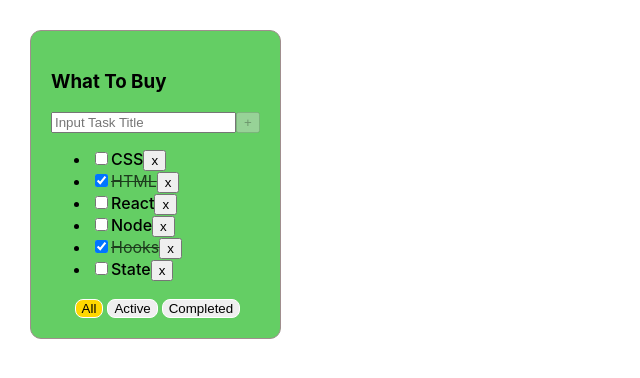
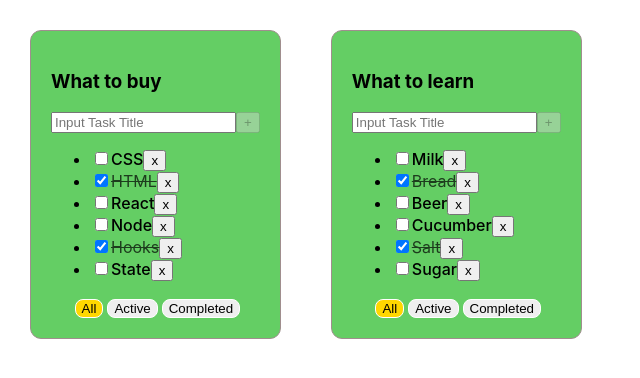
Before and after one commit to Indifferent98/-toDoListSoloMain, a React (Create React App) app: page / in a window 1280 px wide. Shown: the top 378 px of the page, without its empty margins (0-640 px from the left). Built offline with nearby package versions, Linux system fonts and the light colour scheme.

Commit message:
ref func for more TDL

```diff
--- a/src/App.tsx
+++ b/src/App.tsx
@@ -4,27 +4,75 @@ import { ToDoList, filterType, tasksType } from "./components/ToDoList";
 import { v1 } from "uuid";
 
 function App(): JSX.Element {
-  const [task, setTask] = useState([
-    { id: v1(), titleTask: "CSS", isDone: false },
-    { id: v1(), titleTask: "HTML", isDone: true },
-    { id: v1(), titleTask: "React", isDone: false },
-    { id: v1(), titleTask: "Node", isDone: false },
-    { id: v1(), titleTask: "Hooks", isDone: true },
-    { id: v1(), titleTask: "State", isDone: false },
+  const toDoListId_1 = v1();
+  const toDoListId_2 = v1();
+  type toDolistType = {
+    id: string;
+
+    title: string;
+    filter: filterType;
+  };
+  type tasksType = {
+    id: string;
+    isDone: boolean;
+    title: string;
+  };
+  type useStateToDoListType = {
+    [id: string]: tasksType[];
+  };
+  const [toDoList, setToDoList] = useState<toDolistType[]>([
+    {
+      id: toDoListId_1,
+      filter: "all",
+      title: "What to buy",
+    },
+    {
+      filter: "all",
+      id: toDoListId_2,
+      title: "What to learn",
+    },
   ]);
-  const removeTask = (id: string) => {
-    setTask(task.filter((t) => t.id !== id));
+  const [task, setTask] = useState<useStateToDoListType>({
+    [toDoListId_1]: [
+      { id: v1(), title: "CSS", isDone: false },
+      { id: v1(), title: "HTML", isDone: true },
+      { id: v1(), title: "React", isDone: false },
+      { id: v1(), title: "Node", isDone: false },
+      { id: v1(), title: "Hooks", isDone: true },
+      { id: v1(), title: "State", isDone: false },
+    ],
+    [toDoListId_2]: [
+      { id: v1(), title: "Milk", isDone: false },
+      { id: v1(), title: "Bread", isDone: true },
+      { id: v1(), title: "Beer", isDone: false },
+      { id: v1(), title: "Cucumber", isDone: false },
+      { id: v1(), title: "Salt", isDone: true },
+      { id: v1(), title: "Sugar", isDone: false },
+    ],
+  });
+  const removeTask = (id: string, toDoListId: string) => {
+    setTask({
+      ...task,
+      [toDoListId]: task[toDoListId].filter((t) => t.id !== id),
+    });
   };
-  const changeCeckboxStatus = (taskId: string, taskIsDone: boolean) => {
-    setTask(
-      task.map((t) => (t.id === taskId ? { ...t, isDone: taskIsDone } : t))
-    );
+  const changeCeckboxStatus = (
+    taskId: string,
+    taskIsDone: boolean,
+    toDoListId: string
+  ) => {
+    setTask({
+      ...task,
+      [toDoListId]: task[toDoListId].map((t) =>
+        t.id === taskId ? { ...t, isDone: taskIsDone } : t
+      ),
+    });
   };
-  const addTask = (title: string) => {
-    const newTitle = { id: v1(), titleTask: title, isDone: false };
-    setTask([newTitle, ...task]);
+  const addTask = (title: string, toDoListId: string) => {
+    const newTitle = { id: v1(), title: title, isDone: false };
+    setTask({ ...task, [toDoListId]: [newTitle, ...task[toDoListId]] });
   };
-  const [filter, setFilter] = useState<filterType>("all");
+  // const [filter, setFilter] = useState<filterType>("all");
 
   // if (filter === "all") {
   //   filtredTask = task;
@@ -35,38 +83,47 @@ function App(): JSX.Element {
   // if (filter === "completed") {
   //   filtredTask = task.filter((t) => t.isDone === true);
   // }
+
+  const applicationToDoLists = toDoList.map((t) => {
     const getFiltredTaskForRender = (
       taskList: tasksType[],
       filterValue: filterType
     ) => {
       switch (filterValue) {
         case "active":
-        return (filtredTask = taskList.filter((t) => !t.isDone));
+          return taskList.filter((t) => !t.isDone);
         case "completed":
-        return (filtredTask = taskList.filter((t) => t.isDone));
+          return taskList.filter((t) => t.isDone);
 
         default:
           return taskList;
       }
     };
-  let filtredTask: Array<tasksType> = getFiltredTaskForRender(task, filter);
-  const changeFilter = (status: filterType) => {
-    setFilter(status);
+    let filtredTask: Array<tasksType> = getFiltredTaskForRender(
+      task[t.id],
+      t.filter
+    );
+    const changeFilter = (status: filterType, toDoListId: string) => {
+      setToDoList(
+        toDoList.map((t) =>
+          t.id === toDoListId ? { ...t, filter: status } : t
+        )
+      );
     };
-
     return (
-    <div className="App">
       <ToDoList
         changeCeckboxStatus={changeCeckboxStatus}
         changeFilter={changeFilter}
         removeTask={removeTask}
-        title="What To Buy"
+        title={t.title}
         tasks={filtredTask}
         addTask={addTask}
-        filter={filter}
+        filter={t.filter}
       />
-    </div>
     );
+  });
+
+  return <div className="App">{applicationToDoLists}</div>;
 }
 
 export default App;
--- a/src/components/ToDoList.tsx
+++ b/src/components/ToDoList.tsx
@@ -2,7 +2,7 @@ import { ChangeEvent, KeyboardEvent, useState } from "react";
 import s from "./ToDoList.module.css";
 export type tasksType = {
   id: string;
-  titleTask: string;
+  title: string;
   isDone: boolean;
 };
 
@@ -122,7 +122,7 @@ const ToDoList = (props: DoToListPropType): JSX.Element => {
                 checked={t.isDone}
               />
               <span className={t.isDone ? s.taskDone : s.taskActive}>
-                {t.titleTask}
+                {t.title}
               </span>
               <button onClick={removeButtonHandler}>x</button>
             </li>
```
Lines whose indentation alone changed are shown as unchanged.
